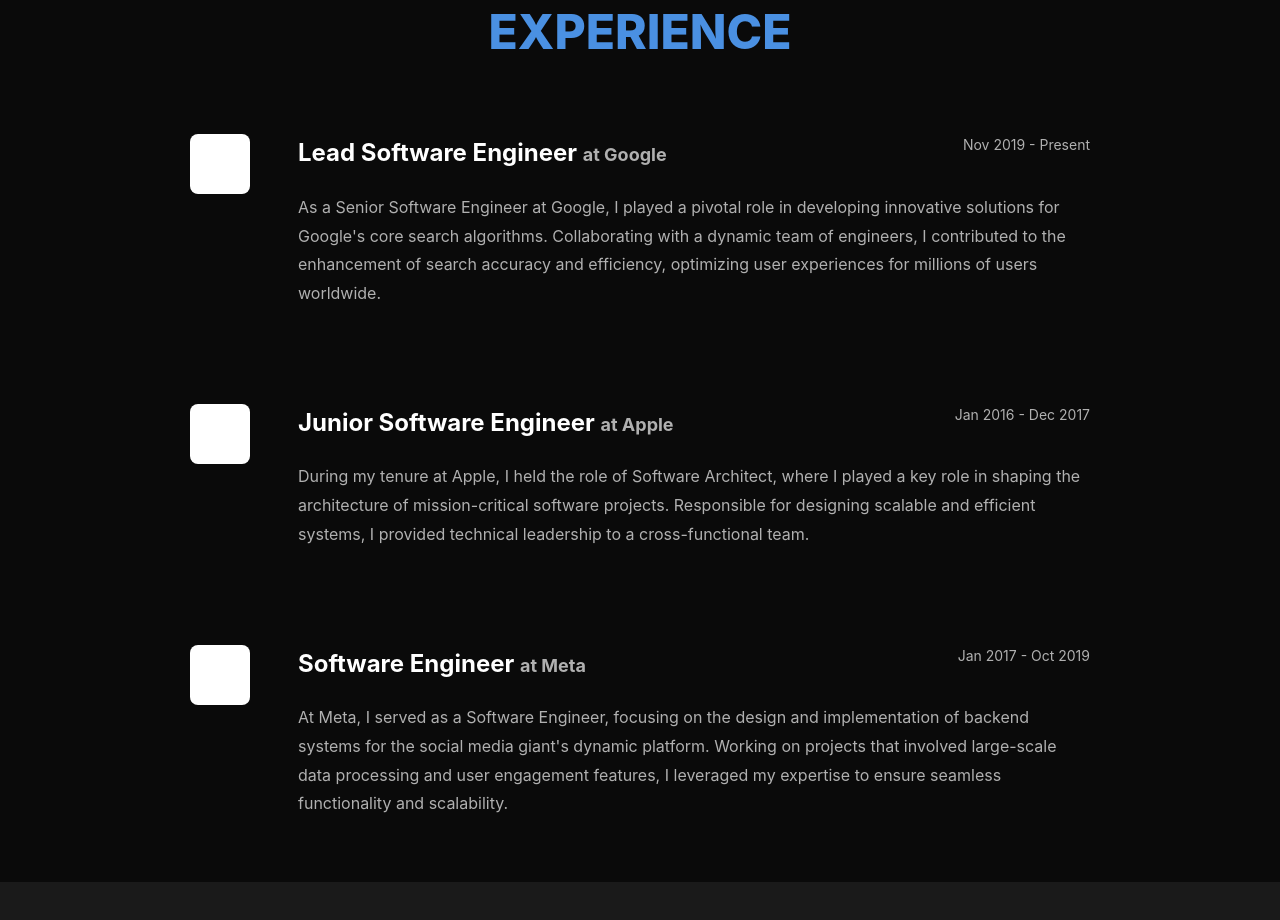
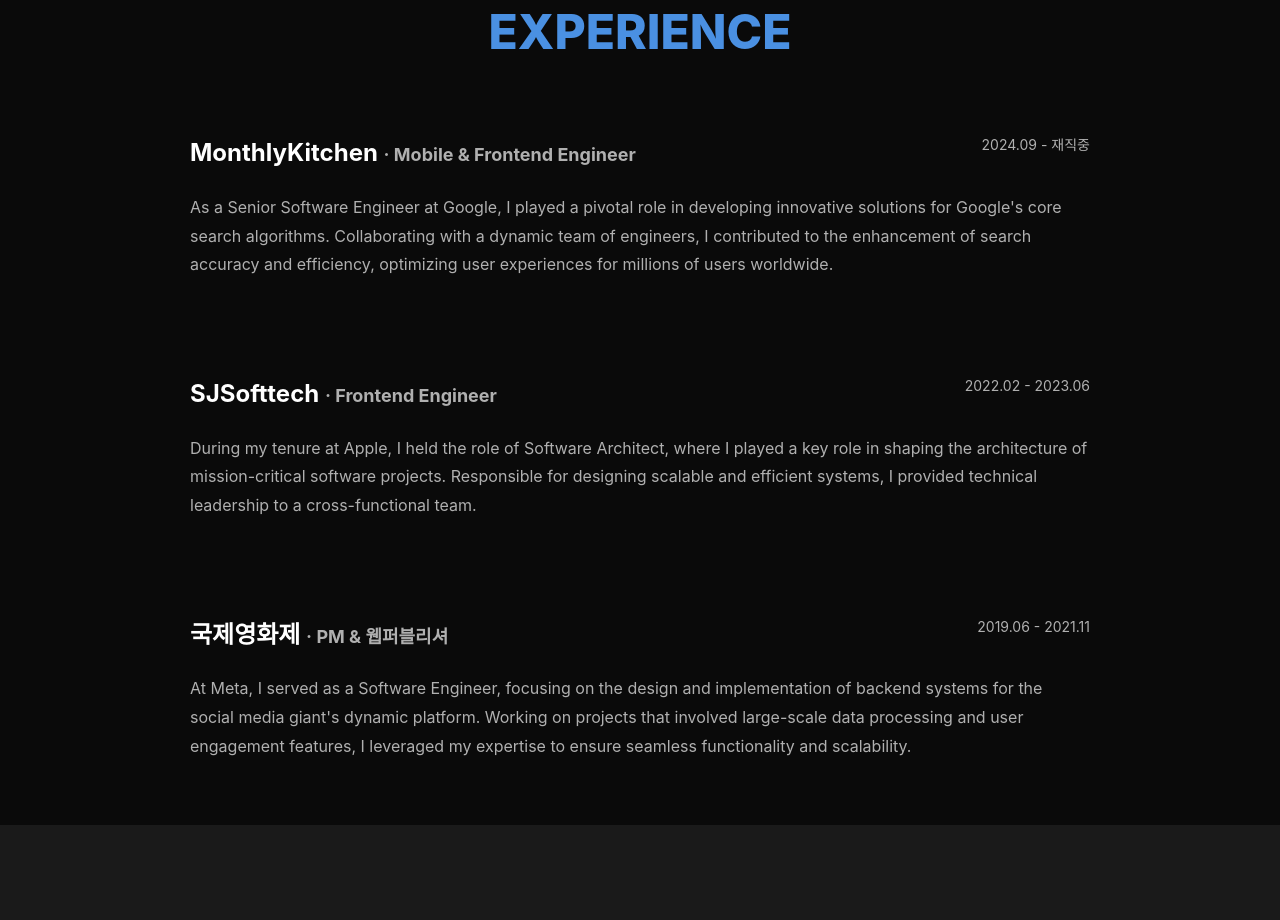
Before and after one commit to JEON-Sungsu/my_portfolio, a React (Vite) app: page / in a window 1280 px wide. Shown: the part 1840-2760 px from the top of the page. Built offline with nearby package versions, Linux system fonts and the light colour scheme.

Commit message:
docs: add contributor guide and update experience section

```diff
--- a/src/App.jsx
+++ b/src/App.jsx
@@ -12,7 +12,7 @@
 // Section components
 import Hero from './components/sections/Hero/Hero';
 import Projects from './components/sections/Projects/Projects';
-import Experience from './components/sections/Skills/Skills';
+import Experience from './components/sections/Experience/Experience';
 import Contact from './components/sections/Contact/Contact';
 
 // Page components
@@ -46,7 +46,7 @@
   return (
     <>
       <Helmet>
-        <title>Frontend Developer Portfolio</title>
+        <title>JEON-Sungsu Portfolio</title>
         <meta name='description' content='프론트엔드 개발자 포트폴리오' />
       </Helmet>
 
--- a/src/components/sections/Skills/Skills.jsx
+++ b/src/components/sections/Experience/Experience.jsx
@@ -39,19 +39,6 @@
   }
 `
 
-const CompanyLogo = styled.div`
-  width: 60px;
-  height: 60px;
-  background-color: ${({ theme }) => theme.colors.white};
-  border-radius: ${({ theme }) => theme.borderRadius.md};
-  display: flex;
-  align-items: center;
-  justify-content: center;
-  font-size: ${({ theme }) => theme.fontSize.xl};
-  font-weight: ${({ theme }) => theme.fontWeight.bold};
-  flex-shrink: 0;
-`
-
 const ExperienceContent = styled.div`
   flex: 1;
 `
@@ -65,14 +52,14 @@
   gap: ${({ theme }) => theme.spacing.sm};
 `
 
-const Position = styled.h3`
+const Company = styled.h3`
   font-size: ${({ theme }) => theme.fontSize.xl};
   font-weight: ${({ theme }) => theme.fontWeight.bold};
   color: ${({ theme }) => theme.colors.white};
   margin-bottom: ${({ theme }) => theme.spacing.xs};
 `
 
-const Company = styled.span`
+const Position = styled.span`
   font-size: ${({ theme }) => theme.fontSize.lg};
   color: ${({ theme }) => theme.colors.textLight};
 `
@@ -93,26 +80,23 @@
   const experiences = [
     {
       id: 1,
-      logo: 'G',
-      position: 'Lead Software Engineer',
-      company: 'Google',
-      period: 'Nov 2019 - Present',
+      position: 'Mobile & Frontend Engineer',
+      company: 'MonthlyKitchen',
+      period: '2024.09 - 재직중',
       description: `As a Senior Software Engineer at Google, I played a pivotal role in developing innovative solutions for Google's core search algorithms. Collaborating with a dynamic team of engineers, I contributed to the enhancement of search accuracy and efficiency, optimizing user experiences for millions of users worldwide.`,
     },
     {
       id: 2,
-      logo: '',
-      position: 'Junior Software Engineer',
-      company: 'Apple',
-      period: 'Jan 2016 - Dec 2017',
+      position: 'Frontend Engineer',
+      company: 'SJSofttech',
+      period: '2022.02 - 2023.06',
       description: `During my tenure at Apple, I held the role of Software Architect, where I played a key role in shaping the architecture of mission-critical software projects. Responsible for designing scalable and efficient systems, I provided technical leadership to a cross-functional team.`,
     },
     {
       id: 3,
-      logo: '∞',
-      position: 'Software Engineer',
-      company: 'Meta',
-      period: 'Jan 2017 - Oct 2019',
+      position: 'PM & 웹퍼블리셔',
+      company: '국제영화제',
+      period: '2019.06 - 2021.11',
       description: `At Meta, I served as a Software Engineer, focusing on the design and implementation of backend systems for the social media giant's dynamic platform. Working on projects that involved large-scale data processing and user engagement features, I leveraged my expertise to ensure seamless functionality and scalability.`,
     },
   ]
@@ -138,13 +122,12 @@
               viewport={{ once: true }}
               transition={{ duration: 0.6, delay: index * 0.2 }}
             >
-              <CompanyLogo>{exp.logo}</CompanyLogo>
               <ExperienceContent>
                 <Header>
                   <div>
-                    <Position>
-                      {exp.position} <Company>at {exp.company}</Company>
-                    </Position>
+                    <Company>
+                      {exp.company} <Position>· {exp.position}</Position>
+                    </Company>
                   </div>
                   <Period>{exp.period}</Period>
                 </Header>
```
Also changed, not shown: 1 other file (tests, documents, lock files or other folders).
